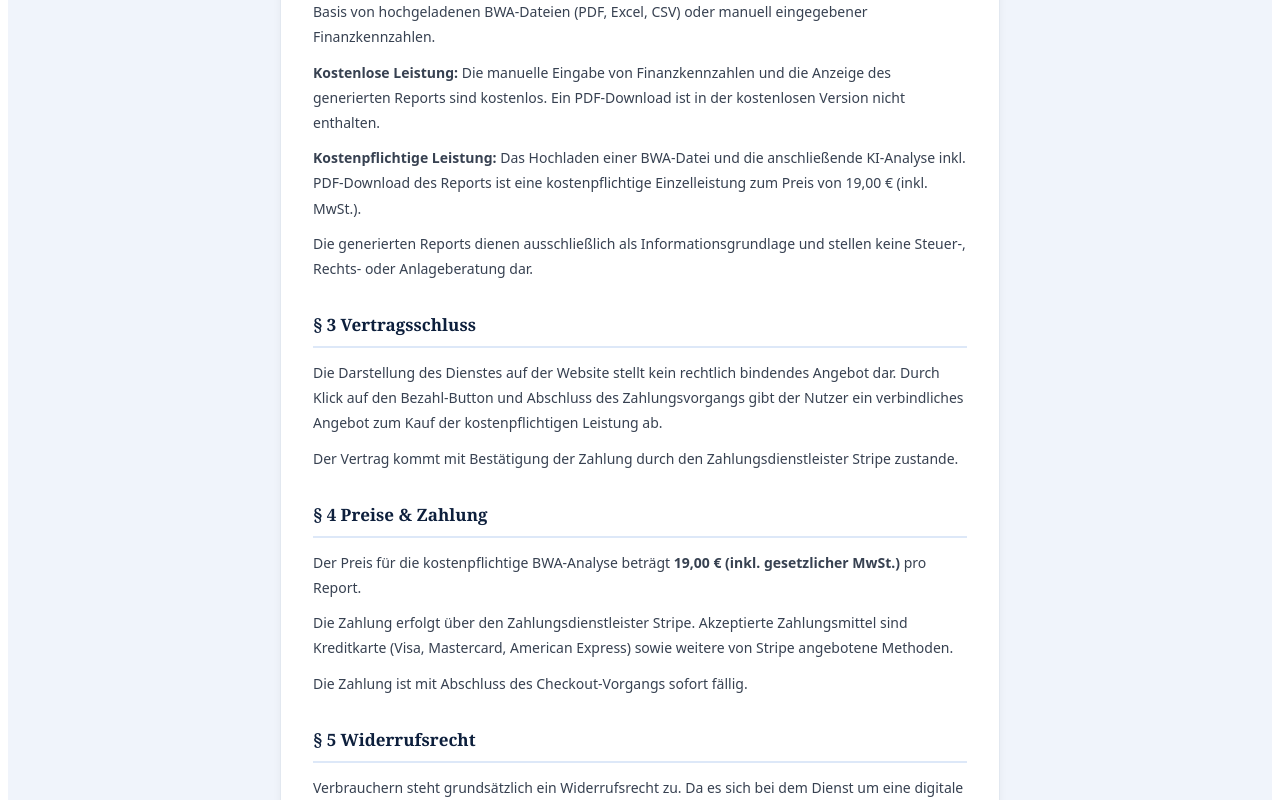
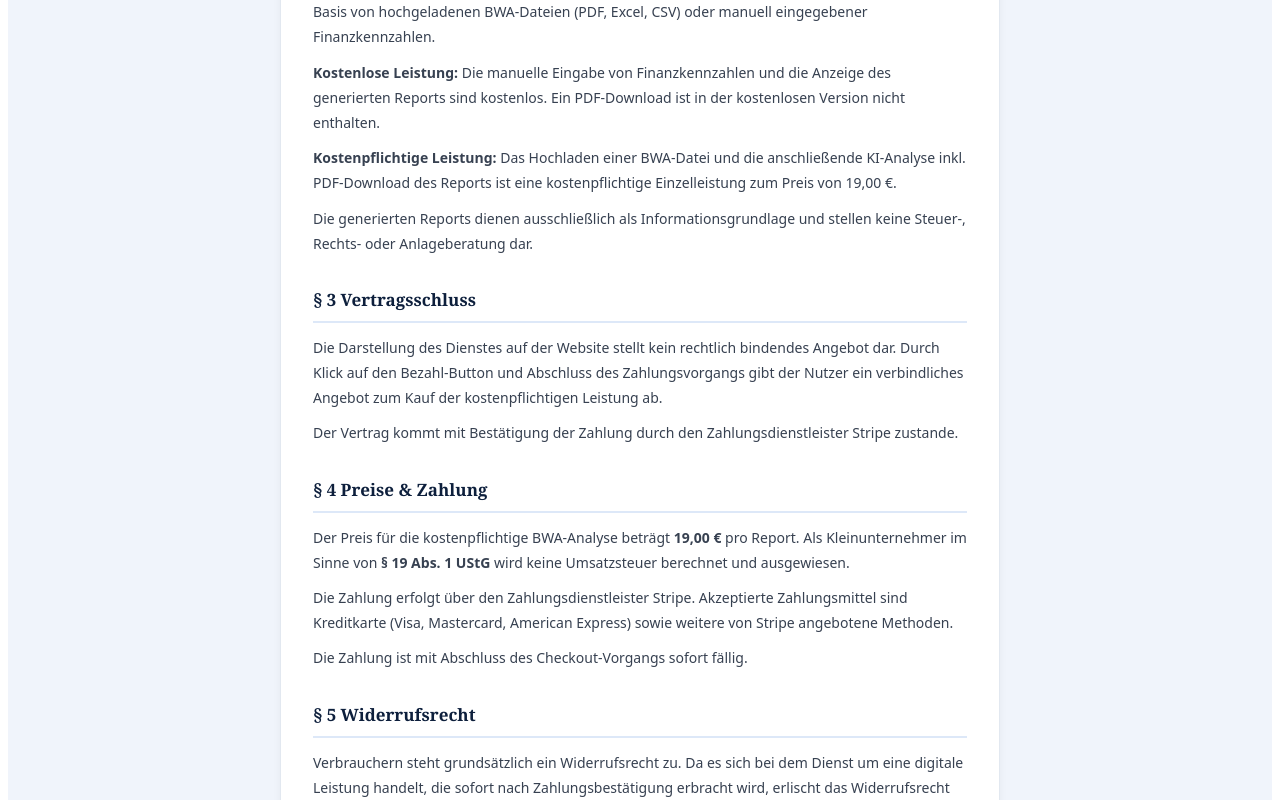
Before and after one commit to sergejnikoleisen-lab/bwa-generator, a React (Create React App) app: page /agb in a window 1280 px wide. Shown: the part 639-1439 px from the top of the page. Built offline with nearby package versions, Linux system fonts and the light colour scheme.

Commit message:
Update AGB.jsx

```diff
--- a/src/AGB.jsx
+++ b/src/AGB.jsx
@@ -58,7 +58,7 @@ export default function AGB() {
           <Section num="2" title="Leistungsbeschreibung">
             <P>Der BWA-Generator ist ein KI-gestützter Dienst zur automatischen Erstellung von Finanzreports auf Basis von hochgeladenen BWA-Dateien (PDF, Excel, CSV) oder manuell eingegebener Finanzkennzahlen.</P>
             <P><strong>Kostenlose Leistung:</strong> Die manuelle Eingabe von Finanzkennzahlen und die Anzeige des generierten Reports sind kostenlos. Ein PDF-Download ist in der kostenlosen Version nicht enthalten.</P>
-            <P><strong>Kostenpflichtige Leistung:</strong> Das Hochladen einer BWA-Datei und die anschließende KI-Analyse inkl. PDF-Download des Reports ist eine kostenpflichtige Einzelleistung zum Preis von 19,00 € (inkl. MwSt.).</P>
+            <P><strong>Kostenpflichtige Leistung:</strong> Das Hochladen einer BWA-Datei und die anschließende KI-Analyse inkl. PDF-Download des Reports ist eine kostenpflichtige Einzelleistung zum Preis von 19,00 €.</P>
             <P>Die generierten Reports dienen ausschließlich als Informationsgrundlage und stellen keine Steuer-, Rechts- oder Anlageberatung dar.</P>
           </Section>
 
@@ -68,7 +68,7 @@ export default function AGB() {
           </Section>
 
           <Section num="4" title="Preise & Zahlung">
-            <P>Der Preis für die kostenpflichtige BWA-Analyse beträgt <strong>19,00 € (inkl. gesetzlicher MwSt.)</strong> pro Report.</P>
+            <P>Der Preis für die kostenpflichtige BWA-Analyse beträgt <strong>19,00 €</strong> pro Report. Als Kleinunternehmer im Sinne von <strong>§ 19 Abs. 1 UStG</strong> wird keine Umsatzsteuer berechnet und ausgewiesen.</P>
             <P>Die Zahlung erfolgt über den Zahlungsdienstleister Stripe. Akzeptierte Zahlungsmittel sind Kreditkarte (Visa, Mastercard, American Express) sowie weitere von Stripe angebotene Methoden.</P>
             <P>Die Zahlung ist mit Abschluss des Checkout-Vorgangs sofort fällig.</P>
           </Section>
```
